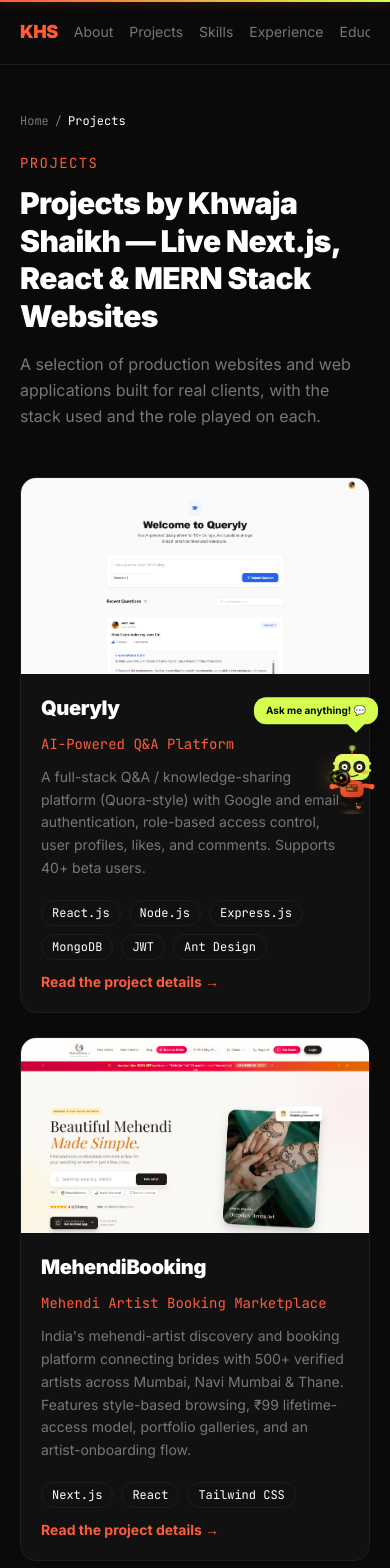
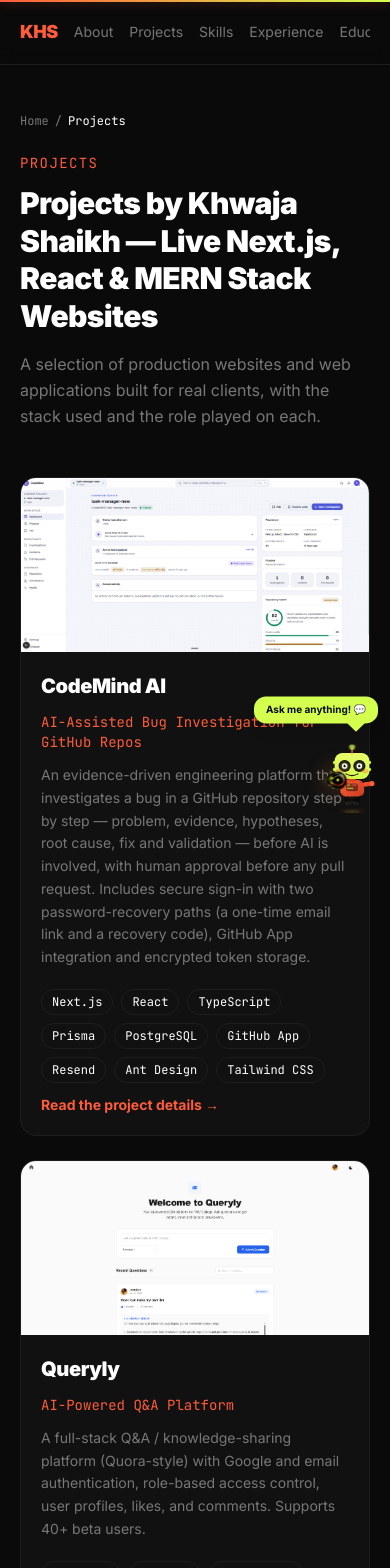
Before and after one commit to Shkkhwaja/portfolio, a Next.js app: page /projects in a window 390 px wide. Shown: the top 1568 px of the page. Built offline with nearby package versions, Linux system fonts and the light colour scheme; no server answers.

Commit message:
new projects

```diff
--- a/app/about/page.tsx
+++ b/app/about/page.tsx
@@ -43,8 +43,8 @@
           <p>
             Since {current.period.split('—')[0].trim()} he has worked as a {current.role} at{' '}
             <strong className="text-[var(--fg)]">{current.company}</strong>, maintaining production-grade web platforms.
-            He has shipped eight live production websites for real clients, from booking marketplaces to e-commerce and
-            admin-managed catalogues.
+            He has shipped eight live production websites for real clients, from e-commerce storefronts and awards platforms to
+            admin-managed catalogues and a student project platform.
           </p>
           <p>
             He holds a {degree.degree} from {degree.institution} ({degree.grade}), graduated as Department Topper and
--- a/app/hire/page.tsx
+++ b/app/hire/page.tsx
@@ -32,7 +32,7 @@
   },
   {
     q: 'What kind of projects has he built?',
-    a: 'Eight live production websites, including a booking marketplace, an e-commerce storefront, an admin-managed product catalogue, an awards platform with Razorpay payments and agency marketing sites.',
+    a: 'Eight live production websites, including a student project platform, an e-commerce storefront, an admin-managed product catalogue, an awards platform with Razorpay payments and agency marketing sites.',
   },
   {
     q: 'How can I contact him?',
--- a/app/layout.tsx
+++ b/app/layout.tsx
@@ -87,7 +87,8 @@
     'Tilak Maharashtra Vidyapeeth BCA',
     'Tech Shaastra Hackathon winner',
     'Queryly developer',
-    'MehendiBooking developer',
+    'FinalYear Labs developer',
+    'CodeMind AI developer',
     /* Technologies */
     'MERN Stack', 'Next.js', 'React.js', 'Node.js', 'Express.js', 'MongoDB', 'PostgreSQL',
   ],
--- a/app/projects/[slug]/page.tsx
+++ b/app/projects/[slug]/page.tsx
@@ -51,14 +51,14 @@
         headline: `${p.title} — ${p.subtitle}`,
         description: p.description,
         url: `${SITE_URL}/projects/${params.slug}`,
-        sameAs: p.liveUrl,
+        ...(p.liveUrl ? { sameAs: p.liveUrl } : {}),
         image: `${SITE_URL}${p.media.src}`,
         keywords: p.stack.join(', '),
         author: { '@type': 'Person', '@id': `${SITE_URL}/#person`, name: PERSON.name },
       }}
     >
       {p.media.type === 'image' && (
-        <div className="relative aspect-video rounded-2xl overflow-hidden border border-[var(--border)] bg-[var(--card)]">
+        <div className="relative aspect-[2/1] rounded-2xl overflow-hidden border border-[var(--border)] bg-[var(--card)]">
           <Image src={p.media.src} alt={p.media.alt} fill priority sizes="(min-width:1024px) 960px, 100vw" className="object-cover" />
         </div>
       )}
@@ -66,6 +66,16 @@
       <Section id="role" title="My role">
         <p className="max-w-3xl text-[var(--muted)] leading-relaxed">{p.role}</p>
       </Section>
+
+      {p.highlights && p.highlights.length > 0 && (
+        <Section id="features" title="Key features">
+          <ul className="max-w-3xl list-disc pl-5 space-y-2 text-[var(--muted)] leading-relaxed">
+            {p.highlights.map((h) => (
+              <li key={h}>{h}</li>
+            ))}
+          </ul>
+        </Section>
+      )}
 
       <Section id="stack" title="Technology stack">
         <ul className="flex flex-wrap gap-2">
@@ -75,6 +85,7 @@
         </ul>
       </Section>
 
+      {p.liveUrl && (
         <Section id="live" title="See it live">
           <a
             href={p.liveUrl}
@@ -85,6 +96,7 @@
             Visit {p.title} ↗
           </a>
         </Section>
+      )}
 
       <nav aria-label="More projects" className="flex flex-wrap justify-between gap-4 pt-4 border-t border-[var(--border)] text-sm">
         <Link href={`/projects/${slugify(prev.title)}`} className="hover:text-[#FF5C39]">
--- a/app/projects/page.tsx
+++ b/app/projects/page.tsx
@@ -9,7 +9,7 @@
 export const metadata = buildMetadata({
   title: 'Projects — Live Next.js & MERN Stack Websites by Khwaja Shaikh',
   description:
-    'Eight live production websites built by Khwaja Hussain Shaikh: Queryly, MehendiBooking, Space One Surfaces, Friday Charm, Design Guild Awards, Bellavita Smart Home, INKA Media and BLP Interior.',
+    'Projects by Khwaja Hussain Shaikh: Queryly, CodeMind AI, FinalYear Labs, Space One Surfaces, Friday Charm, Design Guild Awards, Bellavita Smart Home, INKA Media and BLP Interior.',
   path: '/projects',
   keywords: ['Next.js projects', 'MERN stack projects', 'full stack developer portfolio projects Mumbai', 'React portfolio'],
 })
@@ -44,7 +44,7 @@
             <li key={p.id}>
               <article className="h-full rounded-2xl border border-[var(--border)] bg-[var(--card)] overflow-hidden flex flex-col">
                 {p.media.type === 'image' && (
-                  <Link href={`/projects/${slug}`} tabIndex={-1} aria-hidden className="relative block aspect-video bg-[var(--bg)]">
+                  <Link href={`/projects/${slug}`} tabIndex={-1} aria-hidden className="relative block aspect-[2/1] bg-[var(--bg)]">
                     <Image src={p.media.src} alt={p.media.alt} fill sizes="(min-width:768px) 480px, 100vw" className="object-cover" />
                   </Link>
                 )}
--- a/components/sections/Projects.tsx
+++ b/components/sections/Projects.tsx
@@ -25,9 +25,9 @@
         01
       </div>
 
-      <div className="grid grid-cols-1 lg:grid-cols-5 min-h-[340px]">
+      <div className="grid grid-cols-1 lg:grid-cols-5">
         {/* Image */}
-        <div className="lg:col-span-2 relative overflow-hidden h-60 lg:h-auto">
+        <div className="lg:col-span-3 relative overflow-hidden aspect-[2/1]">
           <motion.div
             className="absolute inset-0"
             animate={{ scale: hovered ? 1.06 : 1 }}
@@ -40,15 +40,13 @@
                 fill
                 className="object-cover object-top"
                 quality={100}
-                sizes="(max-width: 1024px) 100vw, 40vw"
+                sizes="(max-width: 1024px) 100vw, 60vw"
                 priority
               />
             ) : (
               <div className="w-full h-full" style={{ background: project.media.src }} />
             )}
           </motion.div>
-          {/* gradient overlay */}
-          <div className="absolute inset-0 bg-gradient-to-r from-transparent to-[var(--card)]/80 hidden lg:block pointer-events-none" />
           {/* LIVE badge */}
           <div className="absolute top-4 left-4 flex items-center gap-1.5 px-2.5 py-1 rounded-full bg-black/60 backdrop-blur-sm z-10">
             <span className="w-1.5 h-1.5 rounded-full bg-green-400 animate-pulse" />
@@ -57,7 +55,7 @@
         </div>
 
         {/* Content */}
-        <div className="lg:col-span-3 flex flex-col justify-center p-8 lg:p-12 relative z-10">
+        <div className="lg:col-span-2 flex flex-col justify-center p-8 lg:p-10 relative z-10">
           <p className="text-xs font-mono text-[var(--muted)] mb-3 tracking-widest uppercase">Featured Project</p>
           <h3 className="text-3xl md:text-4xl font-black text-[var(--fg)] mb-2 leading-tight">
             {project.title}
@@ -76,6 +74,7 @@
               </span>
             ))}
           </div>
+          {project.liveUrl && (
             <a
               href={project.liveUrl}
               target="_blank"
@@ -84,6 +83,7 @@
             >
               View Live Project <FiExternalLink size={14} />
             </a>
+          )}
         </div>
       </div>
     </motion.div>
@@ -112,7 +112,7 @@
       </div>
 
       {/* Image */}
-      <div className="relative h-52 overflow-hidden">
+      <div className="relative aspect-[2/1] overflow-hidden">
         {project.media.type === 'image' ? (
           <>
             <motion.div
@@ -137,6 +137,7 @@
               transition={{ duration: 0.2 }}
             >
               <p className="text-white text-xs text-center leading-relaxed">{project.description}</p>
+              {project.liveUrl && (
                 <a
                   href={project.liveUrl}
                   target="_blank"
@@ -146,6 +147,7 @@
                 >
                   View Live <FiExternalLink size={12} />
                 </a>
+              )}
             </motion.div>
           </>
         ) : (
@@ -154,8 +156,12 @@
 
         {/* LIVE + number */}
         <div className="absolute top-3 left-3 flex items-center gap-1.5 px-2.5 py-1 rounded-full bg-black/60 backdrop-blur-sm z-20">
-          <span className="w-1.5 h-1.5 rounded-full bg-green-400 animate-pulse" />
-          <span className="text-[9px] text-white font-bold tracking-widest">LIVE</span>
+          <span
+            className={`w-1.5 h-1.5 rounded-full animate-pulse ${project.status === 'in-progress' ? 'bg-amber-400' : 'bg-green-400'}`}
+          />
+          <span className="text-[9px] text-white font-bold tracking-widest">
+            {project.status === 'in-progress' ? 'IN PROGRESS' : 'LIVE'}
+          </span>
         </div>
         <div
           className="absolute top-3 right-3 w-7 h-7 rounded-full flex items-center justify-center text-[10px] font-black text-[#0A0A0A] z-20"
@@ -172,6 +178,7 @@
             <h3 className="text-base font-bold text-[var(--fg)] leading-tight">{project.title}</h3>
             <p className="text-xs font-mono text-[var(--muted)] mt-0.5">{project.subtitle}</p>
           </div>
+          {project.liveUrl && (
             <a
               href={project.liveUrl}
               target="_blank"
@@ -180,6 +187,7 @@
             >
               <FiArrowUpRight size={15} />
             </a>
+          )}
         </div>
         <div className="flex flex-wrap gap-1.5 mt-3">
           {project.stack.slice(0, 4).map((tech) => (
@@ -235,9 +243,12 @@
         <FeaturedCard project={featured} />
 
         {/* Remaining projects grid */}
-        <div className="grid grid-cols-1 md:grid-cols-2 xl:grid-cols-3 gap-6">
+        {/* flex-wrap + justify-center keeps an incomplete last row centred instead of left-aligned */}
+        <div className="flex flex-wrap justify-center gap-6">
           {rest.map((project, i) => (
-            <ProjectCard key={project.id} project={project} index={i} />
+            <div key={project.id} className="w-full md:w-[calc(50%-0.75rem)] xl:w-[calc(33.333%-1rem)]">
+              <ProjectCard project={project} index={i} />
+            </div>
           ))}
         </div>
       </div>
--- a/components/seo/StructuredData.tsx
+++ b/components/seo/StructuredData.tsx
@@ -161,11 +161,6 @@
       name:    'Queryly — AI-Powered Q&A Platform',
       url:     'https://queryly.vercel.app/',
     },
-    {
-      '@type': 'WebSite',
-      name:    'MehendiBooking — Mehendi Artist Booking Marketplace',
-      url:     'https://mehendibooking.com/',
-    },
   ],
 
   /* Awards */
@@ -265,9 +260,9 @@
     {
       '@type':    'ListItem',
       position:   2,
-      name:       'MehendiBooking — Mehendi Artist Booking Marketplace',
-      url:        'https://mehendibooking.com/',
-      description: "India's mehendi-artist discovery and booking platform with 500+ verified artists across Mumbai. Built with Next.js and Tailwind CSS.",
+      name:       'CodeMind AI — AI-Assisted Bug Investigation for GitHub Repos',
+      url:        'https://codemind-ai-rho.vercel.app/',
+      description: 'Evidence-driven platform that investigates a bug in a GitHub repository step by step (problem, evidence, hypotheses, root cause, fix, validation) before involving AI, with human approval before any pull request. Built with Next.js, TypeScript, Prisma and PostgreSQL.',
     },
     {
       '@type':    'ListItem',
@@ -310,6 +305,13 @@
       name:       'BLP Interior — Luxury Furniture & Interior Studio',
       url:        'https://blpinterior.vercel.app/',
       description: 'Portfolio site for a luxury hospitality furniture studio with projects at Four Seasons, Hyatt, and Meliá properties.',
+    },
+    {
+      '@type':    'ListItem',
+      position:   9,
+      name:       'FinalYear Labs — Final-Year Project Platform for Students',
+      url:        'https://finalyear-labs.vercel.app/',
+      description: 'Platform where BCA, MCA, BSc IT and B.Tech students find a final-year project, preview the live demo, and get source code, report and PPT help, viva preparation and WhatsApp support.',
     },
   ],
 }
@@ -380,7 +382,7 @@
       name: 'What projects has Khwaja Shaikh built?',
       acceptedAnswer: {
         '@type': 'Answer',
-        text: 'Khwaja Shaikh has built 8 live production projects including: Queryly (AI-powered Q&A platform), MehendiBooking (artist booking marketplace with 500+ artists), Space One Surfaces (premium laminates brand with admin CMS), Friday Charm (fashion e-commerce), The Design Guild Awards (architecture awards with Razorpay), Bellavita Smart Home, INKA Media Solutions, and BLP Interior. View them at https://khwajashaikh.vercel.app/#projects',
+        text: 'Khwaja Shaikh has built 8 live production projects including: Queryly (AI-powered Q&A platform), FinalYear Labs (final-year project platform for students), Space One Surfaces (premium laminates brand with admin CMS), Friday Charm (fashion e-commerce), The Design Guild Awards (architecture awards with Razorpay), Bellavita Smart Home, INKA Media Solutions, and BLP Interior. View them at https://khwajashaikh.vercel.app/#projects',
       },
     },
     {
@@ -436,7 +438,7 @@
       name: 'Next.js developer in Mumbai',
       acceptedAnswer: {
         '@type': 'Answer',
-        text: 'Khwaja Hussain Shaikh is a Next.js specialist based in Mumbai, India. He has built multiple production Next.js applications including MehendiBooking, Space One Surfaces, The Design Guild Awards, INKA Media Solutions, and more. He uses Next.js App Router with TypeScript, Tailwind CSS, and Framer Motion. Available for hire. Contact: khwajashaikh703@gmail.com',
+        text: 'Khwaja Hussain Shaikh is a Next.js specialist based in Mumbai, India. He has built multiple production Next.js applications including FinalYear Labs, Space One Surfaces, The Design Guild Awards, INKA Media Solutions, and more. He uses Next.js App Router with TypeScript, Tailwind CSS, and Framer Motion. Available for hire. Contact: khwajashaikh703@gmail.com',
       },
     },
   ],
--- a/data/projects.ts
+++ b/data/projects.ts
@@ -5,7 +5,12 @@
   description: string
   role: string
   stack: string[]
-  liveUrl: string
+  /** public site; omit until the project is deployed / linkable */
+  liveUrl?: string
+  /** short bullet list shown on the project detail page and used by the chatbot / llms files */
+  highlights?: string[]
+  /** defaults to 'live' */
+  status?: 'live' | 'in-progress'
   media: {
     type: 'gradient' | 'image' | 'video'
     src: string
@@ -15,6 +20,32 @@
 }
 
 const projects: Project[] = [
+  {
+    id: 10,
+    title: 'CodeMind AI',
+    subtitle: 'AI-Assisted Bug Investigation for GitHub Repos',
+    description:
+      'An evidence-driven engineering platform that investigates a bug in a GitHub repository step by step — problem, evidence, hypotheses, root cause, fix and validation — before AI is involved, with human approval before any pull request. Includes secure sign-in with two password-recovery paths (a one-time email link and a recovery code), GitHub App integration and encrypted token storage.',
+    role: 'Built the full stack — secure sign-in and sessions, a two-path password-reset system, encrypted GitHub token storage, GitHub App integration and the investigation workflow UI.',
+    stack: ['Next.js', 'React', 'TypeScript', 'Prisma', 'PostgreSQL', 'GitHub App', 'Resend', 'Ant Design', 'Tailwind CSS'],
+    highlights: [
+      'Investigation workflow: problem → evidence → hypotheses → root cause → fix → validation → human approval → pull request; AI comes in only after the evidence is gathered.',
+      'Secure sign-in: scrypt-hashed passwords and random session tokens in HttpOnly cookies (only a hash of the token is stored).',
+      'GitHub App integration, with GitHub tokens encrypted at rest (AES-256-GCM).',
+      'Password reset by email link: one-time, expires in 30 minutes, only a SHA-256 hash of the token is stored, and the response is identical whether or not the account exists so registered emails cannot be discovered.',
+      'Password reset by recovery code: a one-time code shown once at signup that works without email; only an HMAC of the code is stored and a fresh code is issued after every reset.',
+      'Account-safety details: a successful reset signs the user out on every device, attempts are rate-limited, and codes are compared in constant time.',
+      'Transactional email through Resend, with the link printed to the server console in local development.',
+      'Repository indexing and AI analysis are the planned next phases.',
+    ],
+    liveUrl: 'https://codemind-ai-rho.vercel.app/login',
+    media: {
+      type: 'image',
+      src: '/images/projects/codemind-ai.png',
+      alt: 'CodeMind AI — sign-in screen: Investigate. Understand. Fix. Validate.',
+    },
+    accentColor: '#FF5C39',
+  },
   {
     id: 1,
     title: 'Queryly',
@@ -30,22 +61,6 @@
       alt: 'Queryly — AI-Powered Q&A Platform',
     },
     accentColor: '#FF5C39',
-  },
-  {
-    id: 2,
-    title: 'MehendiBooking',
-    subtitle: 'Mehendi Artist Booking Marketplace',
-    description:
-      'India\'s mehendi-artist discovery and booking platform connecting brides with 500+ verified artists across Mumbai, Navi Mumbai & Thane. Features style-based browsing, ₹99 lifetime-access model, portfolio galleries, and an artist-onboarding flow.',
-    role: 'Led full frontend development — booking flows, artist profiles, location-based search, and companion Android app UI.',
-    stack: ['Next.js', 'React', 'Tailwind CSS'],
-    liveUrl: 'https://mehendibooking.com/',
-    media: {
-      type: 'image',
-      src: '/images/projects/mehendibooking.png',
-      alt: 'MehendiBooking — Artist Booking Marketplace',
-    },
-    accentColor: 'var(--lime)',
   },
   {
     id: 3,
@@ -143,6 +158,22 @@
     },
     accentColor: '#FF5C39',
   },
+  {
+    id: 11,
+    title: 'FinalYear Labs',
+    subtitle: 'Final-Year Project Platform for Students',
+    description:
+      'A platform where BCA, MCA, BSc IT and B.Tech students find a final-year project, preview the live demo, and get source code, report and PPT help, viva preparation and WhatsApp support — with category browsing, project search and custom-project requests.',
+    role: 'Designed and built the website — project catalogue, search, demo previews and the WhatsApp support flow.',
+    stack: ['Project Catalogue', 'Live Demos', 'Search', 'WhatsApp Support'],
+    liveUrl: 'https://finalyear-labs.vercel.app/',
+    media: {
+      type: 'image',
+      src: '/images/projects/finalyear-labs.png',
+      alt: 'FinalYear Labs — Your Final-Year Project Starts Here',
+    },
+    accentColor: 'var(--lime)',
+  },
 ]
 
 export default projects
--- a/lib/chatbot/knowledge.ts
+++ b/lib/chatbot/knowledge.ts
@@ -55,7 +55,7 @@
 
   const proj = projects.map(
     (p) =>
-      `- ${p.title} — ${p.subtitle}\n    Details page: ${SITE_URL}/projects/${slugify(p.title)}\n    Description: ${p.description}\n    His role: ${p.role}\n    Stack: ${p.stack.join(', ')}\n    Live: ${p.liveUrl}`,
+      `- ${p.title} — ${p.subtitle}\n    Details page: ${SITE_URL}/projects/${slugify(p.title)}\n    Description: ${p.description}\n    His role: ${p.role}\n    Stack: ${p.stack.join(', ')}${p.highlights?.length ? `\n    Key features:\n${p.highlights.map((h) => `      * ${h}`).join('\n')}` : ''}\n    ${p.liveUrl ? `Live: ${p.liveUrl}` : 'Live link: none'}${p.status === 'in-progress' ? '\n    Status: in progress' : ''}`,
   )
 
   const sk = skills.map((c) => `- ${c.category}: ${c.skills.map((s) => s.name).join(', ')}`)
```
Also changed, not shown: public/images/projects/codemind-ai.png (added), public/images/projects/finalyear-labs.png (added), public/llms-full.txt, public/llms.txt. Lines whose indentation alone changed are shown as unchanged.
